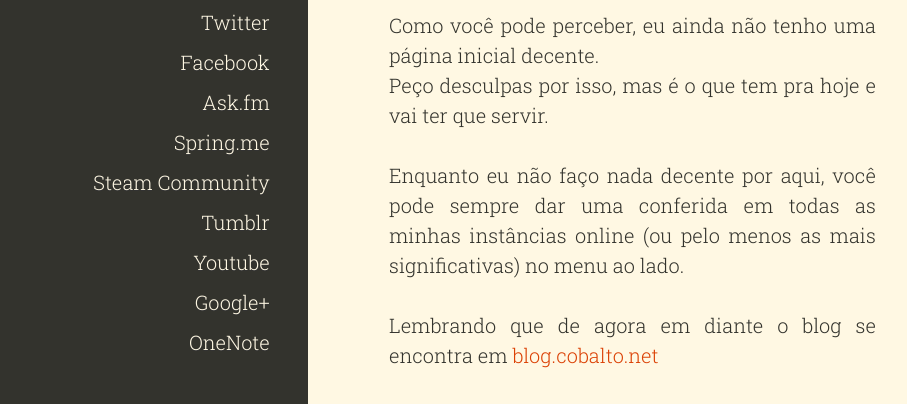
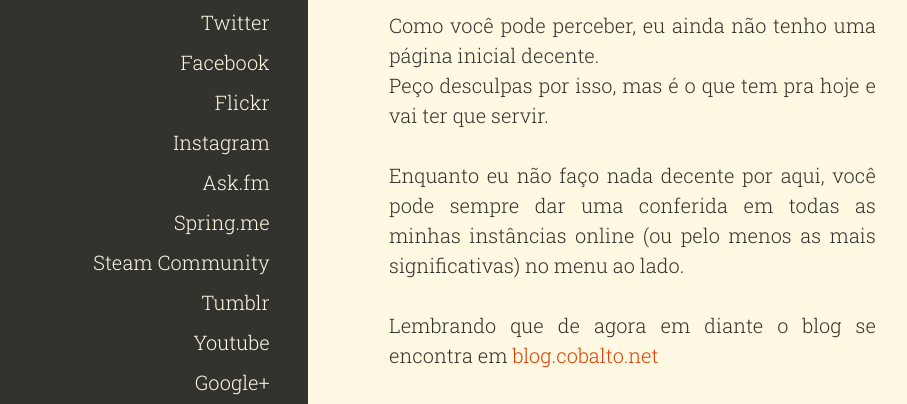
Before and after one commit to cobalto/cobalto.github.io, a plain HTML site: page index.html in a window 1280 px wide. Shown: the part 180-584 px from the top of the page, without its empty margins (50-957 px from the left). Drawn offline with nearby package versions, Linux system fonts and the light colour scheme.

Commit message:
Update index.html

```diff
--- a/index.html
+++ b/index.html
@@ -40,6 +40,8 @@
   <li><a href="https://www.linkedin.com/in/cobalto">LinkedIn</a></li>
   <li><a href="https://twitter.com/cobalto">Twitter</a></li>
   <li><a href="https://www.facebook.com/cobalto">Facebook</a></li>
+  <li><a href="https://www.flickr.com/photos/cobalto">Flickr</a></li>
+  <li><a href="http://instagram.com/coba1to">Instagram</a></li>
   <li><a href="http://ask.fm/Coba1to">Ask.fm</a></li>
   <li><a href="http://new.spring.me/#!/user/cobalto/timeline/responses">Spring.me</a></li>
   <li><a href="steamcommunity.com/id/cobalto">Steam Community</a></li>
@@ -47,6 +49,7 @@
   <li><a href="http://www.youtube.com/user/cobalto">Youtube</a></a></li>
   <li><a href="https://plus.google.com/+DanielRodriguesPessoa">Google+</a></l>
   <li><a href="http://1drv.ms/1oqf1Gb">OneNote</a></li>
+  <!-- Obviamente eu so coloquei aqui os que você pode stalkear sem problema ;) -->
 </ul>
 </nav>
 <nav id="sub-nav">
```
